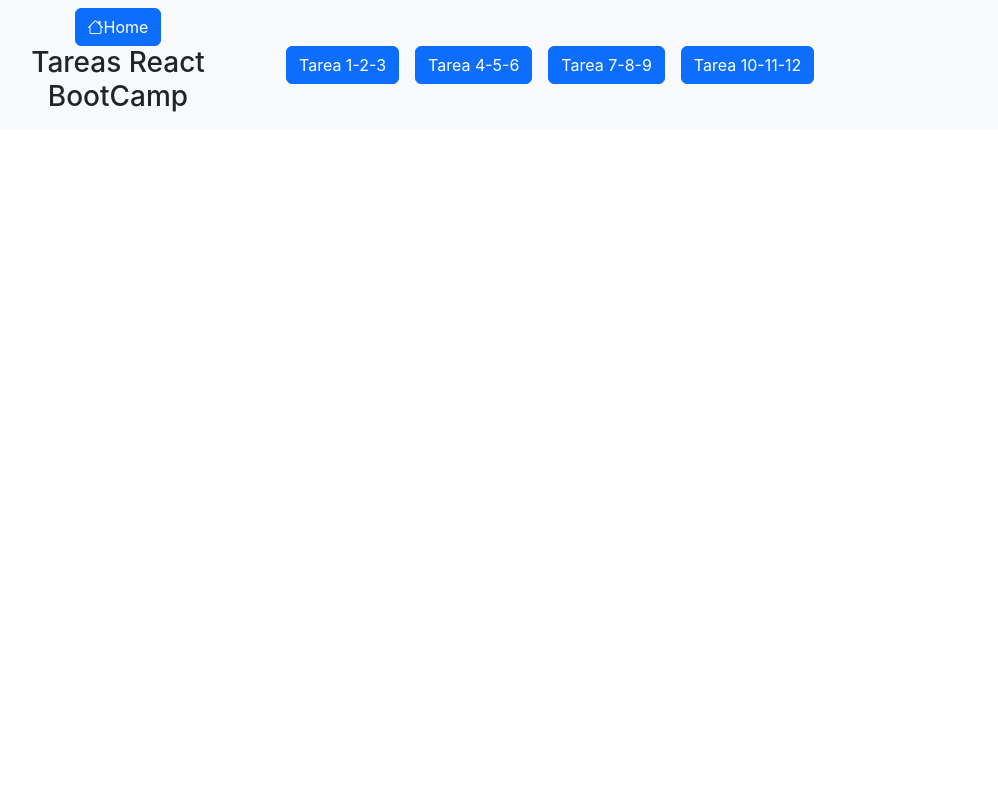
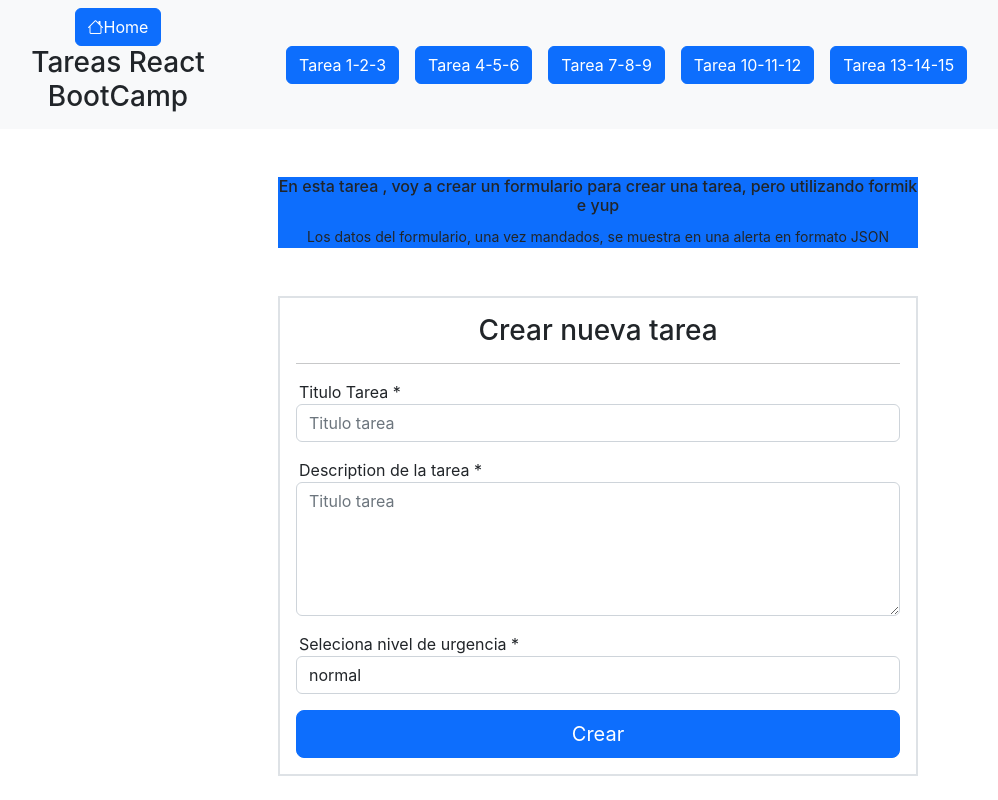
Before and after one commit to JRLUIDAR/OBC-react-tarea-1-2-3, a React (Create React App) app: page /tarea-13-14-15 in a window 1280 px wide. Shown: the whole page, without its empty margins (42-1040 px from the left). Built offline with nearby package versions, Linux system fonts and the light colour scheme.

Commit message:
creado el formulario para la tarea 13-14-15, utilizando Formik e Yup

```diff
--- a/package.json
+++ b/package.json
@@ -8,11 +8,13 @@
     "@testing-library/user-event": "^13.5.0",
     "bootstrap": "^5.2.3",
     "bootstrap-icons": "^1.10.3",
+    "formik": "^2.2.9",
     "react": "^18.2.0",
     "react-dom": "^18.2.0",
     "react-router-dom": "^6.10.0",
     "react-scripts": "5.0.1",
-    "web-vitals": "^2.1.4"
+    "web-vitals": "^2.1.4",
+    "yup": "^1.0.2"
   },
   "scripts": {
     "start": "react-scripts start",
--- a/src/App.js
+++ b/src/App.js
@@ -6,6 +6,7 @@ import Clock from './componets/Clock';
 import {BrowserRouter,Routes,Route} from 'react-router-dom'
 import ListaContactos from './componets/contacts/listaContactos';
 import CambiarColor from './componets/CambiarColor';
+import CreateTask from './componets/createTask';
 
 function App() {
   return (
@@ -22,6 +23,7 @@ function App() {
         <a href='/tarea-4-5-6' className='btn btn-primary mx-2'>Tarea 4-5-6</a>
         <a href='/tarea-7-8-9' className='btn btn-primary mx-2'>Tarea 7-8-9</a>
         <a href='/tarea-10-11-12' className='btn btn-primary mx-2'>Tarea 10-11-12</a>
+        <a href='/tarea-13-14-15' className='btn btn-primary mx-2'>Tarea 13-14-15</a>
       </div>
 
 
@@ -33,7 +35,7 @@ function App() {
         <Route  path='/tarea-4-5-6' element={<Clock/>}/>
         <Route  path='/tarea-7-8-9' element={<ListaContactos/>}/>
         <Route path='/tarea-10-11-12' element={<CambiarColor/>}/>
-
+        <Route path='/tarea-13-14-15' element={<CreateTask/>}/>
 
       </Routes>
     </BrowserRouter>
--- /dev/null
+++ b/src/componets/createTask.jsx
@@ -0,0 +1,84 @@
+import React from 'react';
+import { Task } from '../model/task.class';
+import { LEVELS } from '../model/levels.enum';
+import { Formik, Form, Field, ErrorMessage, resetForm} from 'formik';
+import * as Yup from 'yup';
+import { json } from 'react-router-dom';
+
+/* creamos las validaciones  */
+const validaciones=Yup.object().shape(
+    {
+        name:Yup.string().required('Campo obligatorio').min(6,'Minimo 6 caracteres'),
+        description:Yup.string().required('Campo obligatorio').min(6,'Minimo 6 caracteres'),
+        level:Yup.string().oneOf([LEVELS.NORMAL, LEVELS.URGENTE, LEVELS.BLOCKING],null)
+    }
+)
+
+
+
+const CreateTask = () => {
+
+
+    const task= new Task()
+    /* Creamos los valores iniciales del formulario */
+
+    const initialForm={
+        name:'',
+        description:'',
+        completed:false,
+        level:LEVELS.NORMAL
+    }
+
+    return (
+        <div>
+       <div className='bg-primary  w-50 mx-auto'>
+          <h6 className='mt-5'>En esta tarea , voy a crear un formulario para crear una tarea, pero utilizando formik e yup</h6>
+          <small>Los datos del formulario, una vez mandados, se muestra en una alerta en formato JSON </small>
+       </div>
+
+        <Formik
+            validationSchema={validaciones}
+            initialValues={initialForm}
+            onSubmit={(values,{resetForm})=>{
+                alert (JSON.stringify(values))
+                resetForm()
+
+            }}
+        >
+           {({ errors, touched})=>(
+
+            <Form  className='border border-2 p-3 w-50 bg-ligth mx-auto mt-5'>
+                    <h3>Crear nueva tarea</h3><hr></hr>
+                <div class="d-flex flex-column justify-content-start mb-3 mt-3">
+                    <label style={{textAlign:'left', marginLeft:'3px'}} htmlFor='name'>Titulo Tarea *</label>
+                    <Field type='text' name='name' placeholder='Titulo tarea' className='form-control form-row' />
+                    { errors.name && touched.name && (<ErrorMessage className='text-danger' component="span" name='name'></ErrorMessage>)}
+                </div>
+
+                <div class="d-flex flex-column justify-content-start mb-3">
+                    <label style={{textAlign:'left', marginLeft:'3px'}} htmlFor='name'>Description de la tarea *</label>
+                    <Field component='textarea' name='description' placeholder='Titulo tarea' className='form-control form-row' rows="5" />
+                    { errors.description && touched.description && (<ErrorMessage className='text-danger' component="span" name='description'></ErrorMessage>)}
+                </div>
+
+                <div class="d-flex flex-column justify-content-start mb-3 mt-3">
+                    <label style={{textAlign:'left', marginLeft:'3px'}} htmlFor='level'>Seleciona nivel de urgencia *</label>
+                    <Field as="select" name='level' placeholder='Titulo tarea' className='form-control form-row' >
+                        <option value={LEVELS.NORMAL}>{LEVELS.NORMAL}</option>
+                        <option value={LEVELS.URGENTE}>{LEVELS.URGENTE}</option>
+                        <option value={LEVELS.BLOCKING}>{LEVELS.BLOCKING}</option>
+                    </Field>
+                    { errors.level && touched.level && (<ErrorMessage className='text-danger' component="span" name='level'></ErrorMessage>)}
+                </div>
+
+                <button type='submit' className='btn btn-primary btn-lg w-100' > Crear </button>
+            </Form>
+           )}
+
+        </Formik>
+
+        </div>
+    );
+}
+
+export default CreateTask;
--- /dev/null
+++ b/src/model/levels.enum.js
@@ -0,0 +1,5 @@
+export const LEVELS={
+    NORMAL:'normal',
+    URGENTE:'urgente',
+    BLOCKING:'blocking'
+}
--- /dev/null
+++ b/src/model/task.class.js
@@ -0,0 +1,16 @@
+import { LEVELS } from "./levels.enum";
+
+export class Task {
+    name='';
+    description='';
+    completed=false;
+    level=LEVELS.NORMAL
+
+    constructor(name, description, completed,level){
+        this.name=name;
+        this.description=description;
+        this.completed=completed;
+        this.level=level
+    }
+
+}
```
Also changed, not shown: 1 other file (tests, documents, lock files or other folders).
